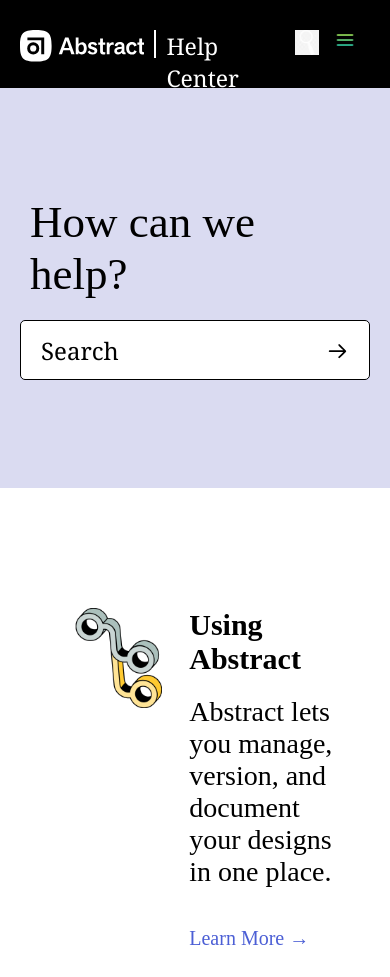
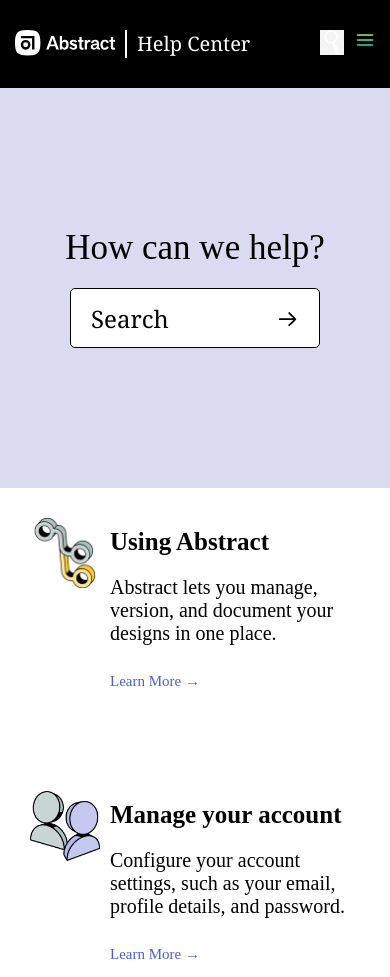
Before and after one commit to Adaamss/Abstarct, a plain HTML site: page index.html in a window 390 px wide. Shown: the top 977 px of the page. Drawn offline with Linux system fonts and the light colour scheme.

Commit message:
320px changes

```diff
--- a/style.css
+++ b/style.css
@@ -312,7 +312,6 @@ padding-top: 15px;
     }
     .header{
         padding: 0 20px 0 20px;
-
     }
 
     .helpcenter{
@@ -325,5 +324,61 @@ padding-top: 15px;
         height: 25px;
         width: 25px;
     }
+.sandwich{
+    margin: 0;
+    margin-top:15px ;
+    margin-left: 10px;
+    display:flex ;
+    height: 20px;
+    width: 20px;
 
+}
   }
+
+  @media all and (max-width:550px){
+    .searchbox{
+        width: 250px;
+    }
+    .flech{
+        height:25px;
+        width:25px;
+        position: absolute;top: 15px; left:205px;
+        color:#4C5FD5; ;
+    }
+    .texthelp{
+        font-size: 35px;
+    }
+    .header{
+        padding: 0 15px 0 15px;
+    }
+     .abstractlogo{
+
+            height: 32px;
+            width: 100px;
+     }
+     .helpcenter{
+        font-size: 20px;
+     }
+
+
+     .mangementLogo > img:nth-child(1){
+        width: 70px;
+        height: 70px;
+        margin: 10px;
+    }
+
+    .managementTitle{
+        font-size: 25px;
+    }
+    .managementText{
+        font-size: 20px;
+    }
+    .managementLearnMore{
+        font-size: 15px;
+    }
+    .management{
+        margin:20px auto;
+        width: 100%;
+
+    }
+  }
```
